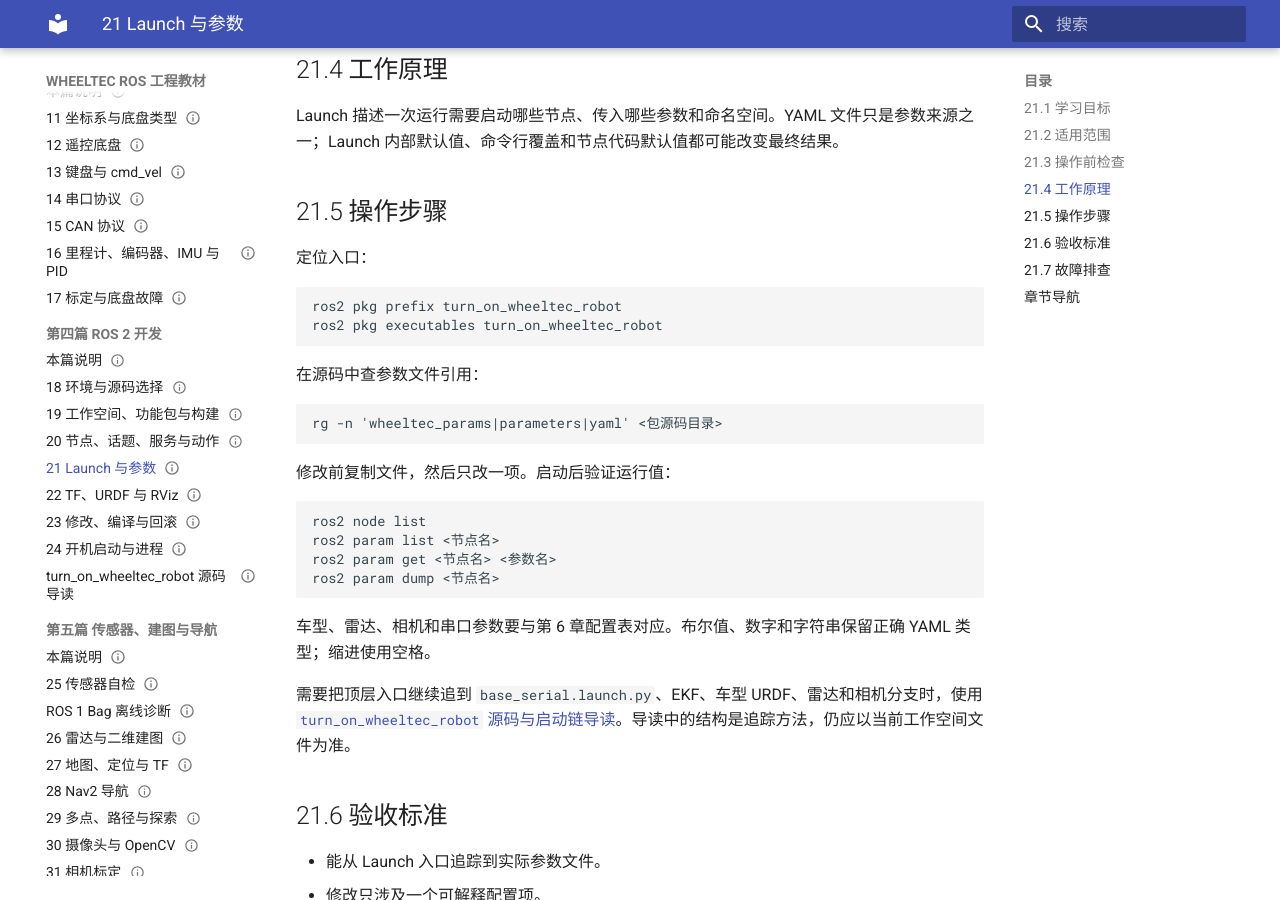
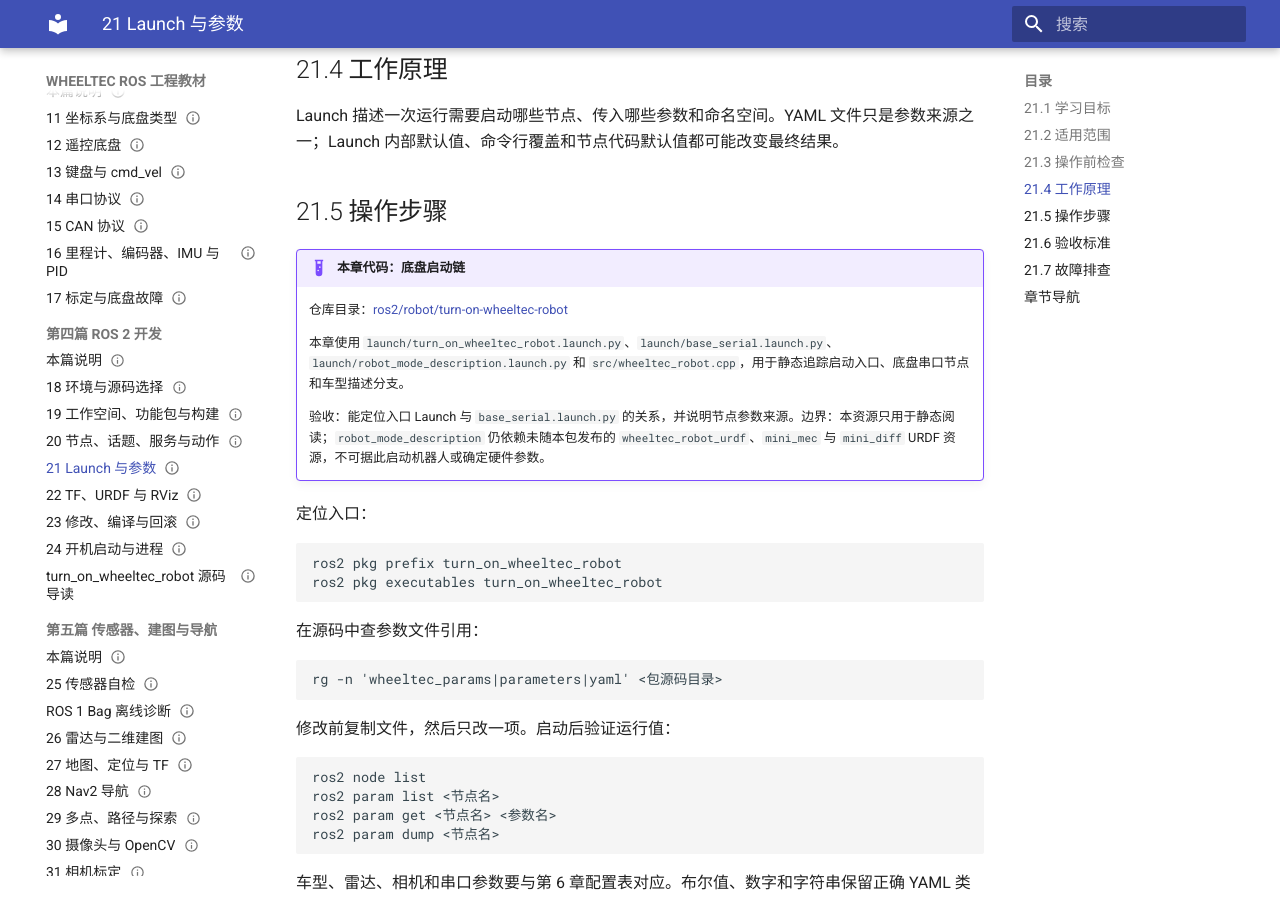
Before and after one commit to EnosElinsa/wheeltec-ros-textbook, an MkDocs documentation site: the page built from docs/04-ros2-development/21-launch-and-parameters.md, in a window 1280 px wide and 900 px high, scrolled down 614 px. Built offline with MkDocs 1.6.1 and Material for MkDocs 9.7.7, drawn with Linux system fonts in a browser that asks for light colours.

```diff
--- a/docs/04-ros2-development/21-launch-and-parameters.md
+++ b/docs/04-ros2-development/21-launch-and-parameters.md
@@ -22,7 +22,14 @@ status: complete
 
 Launch 描述一次运行需要启动哪些节点、传入哪些参数和命名空间。YAML 文件只是参数来源之一；Launch 内部默认值、命令行覆盖和节点代码默认值都可能改变最终结果。
 
-## 21.5 操作步骤
+## 21.5 操作步骤 {#bringup-launch-chain}
+
+!!! example "本章代码：底盘启动链"
+    仓库目录：[ros2/robot/turn-on-wheeltec-robot](https://github.com/EnosElinsa/wheeltec-ros-source-reference/tree/ad5153b91e36b3d77c9577feecf68bb0886c80f7/ros2/robot/turn-on-wheeltec-robot)
+
+    本章使用 `launch/turn_on_wheeltec_robot.launch.py`、`launch/base_serial.launch.py`、`launch/robot_mode_description.launch.py` 和 `src/wheeltec_robot.cpp`，用于静态追踪启动入口、底盘串口节点和车型描述分支。
+
+    验收：能定位入口 Launch 与 `base_serial.launch.py` 的关系，并说明节点参数来源。边界：本资源只用于静态阅读；`robot_mode_description` 仍依赖未随本包发布的 `wheeltec_robot_urdf`、`mini_mec` 与 `mini_diff` URDF 资源，不可据此启动机器人或确定硬件参数。
 
 定位入口：
 
```
Also changed, not shown: 2 other files.
